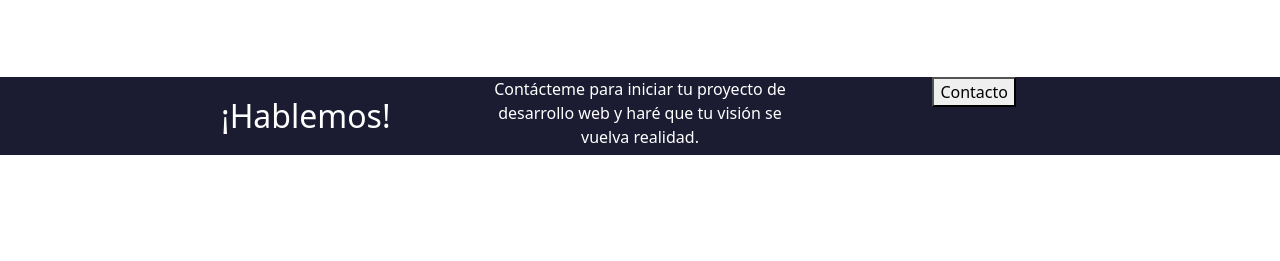
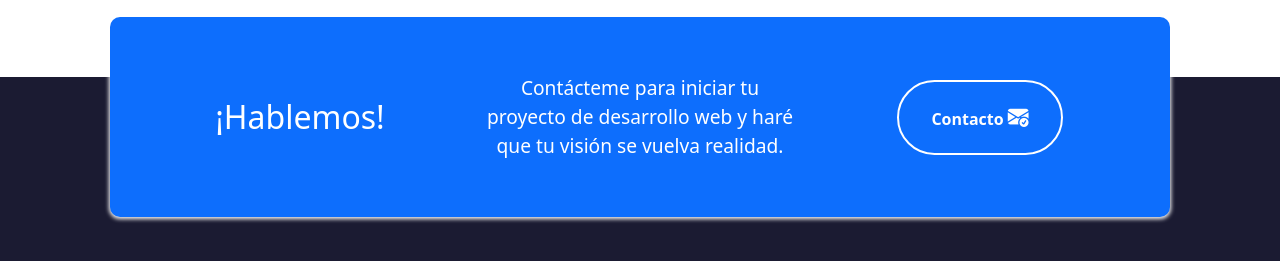
Before and after one commit to JuanfeMonroyJ/PortafolioActualizado, a plain HTML site: page index.html in a window 1280 px wide. Shown: the part 3972-4233 px from the top of the page. Before the commit the page ends 4127 px from the top, so only its background shows below. Drawn offline with nearby package versions, Linux system fonts and the light colour scheme; a web font is replaced by a local one.

Commit message:
Terminando Sección de contacto

```diff
--- a/index.html
+++ b/index.html
@@ -336,7 +336,7 @@
     <!-- Contacto -->
     <section class="contacto seccion-oscura">
         <div class="container">
-            <div class="container text-center d-flex justify-content-evenly">
+            <div class="container text-center rectangulo d-flex justify-content-evenly">
                 <div class="row">
                     <div class="col-12 col-md-4 seccion-titulo">
                         ¡Hablemos!
@@ -348,6 +348,7 @@
                         <a href="mailto:felipemonroyjimenez@gmail.com">
                             <button type="button">
                                 Contacto
+                                <i class="bi bi-envelope-check-fill"></i>
                             </button>
                         </a>
                     </div>
--- a/style.css
+++ b/style.css
@@ -279,6 +279,57 @@ h1 {
     color: #656060;
 }
 
+/* Contacto */
+.contacto .container {
+    max-width: 1100px;
+    min-height: 200px;
+    padding: 20px;
+}
+
+.contacto .rectangulo {
+    margin-top: -5rem;
+    background-color: rgb(13, 110, 253);
+    border-radius: 10px;
+    box-shadow: 0px 1px 4px 1px white;
+}
+
+.contacto .row {
+    width: 100%;
+    display: flex;
+    align-items: center;
+}
+
+.contacto .descripcion {
+    color: white;
+    font-size: 1.2rem;
+}
+
+.contacto button {
+    color: white;
+    font-weight: bold;
+    background-color: transparent;
+    border: 2px solid white;
+    padding: 1.25em 2em;
+    margin: 10px;
+    border-radius: 100px;
+    transition: all 0.2s ease-in-out;
+}
+
+.contacto button:hover {
+    background-color: white;
+    color: black;
+}
+
+.contacto button i {
+    color: white;
+    font-size: 1.3rem;
+    transition: all 0.2s ease-in-out;
+}
+
+.contacto button:hover i {
+    color: black;
+}
+
 /* Adaptable (Responsivo) */
 @media screen and (max-width: 400px) {
     .overlay p {
```
